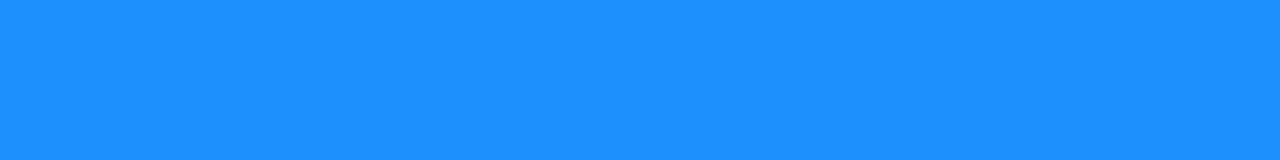
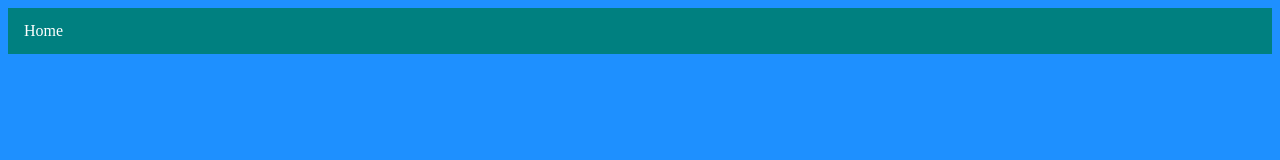
Before and after one commit to Nevins-Classroom/Nevins-Classroom.github.io, a plain HTML site: page index.htm in a window 1280 px wide. Drawn offline with Linux system fonts and the light colour scheme.

Commit message:
Update index.htm

```diff
--- a/index.htm
+++ b/index.htm
@@ -6,6 +6,8 @@
     <title>Home | Nevins Classroom</title>
   </head>
   <body>
-
+    <ul class="nav">
+      <li><a href="https://nevins-classroom.github.io">Home</a></li>
+    </ul>
   </body>
 </html>
```
